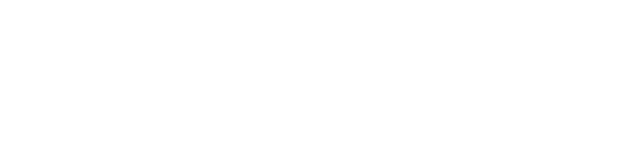
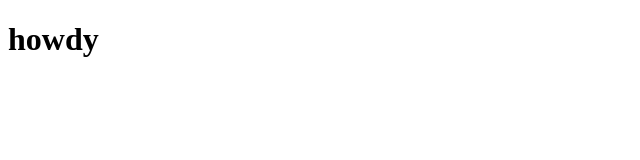
Before and after one commit to celiacconnoisseur/celiacconnoisseur.github.io, a plain HTML site: page index.html in a window 1280 px wide. Shown: the whole page, without its empty margins (0-640 px from the left). Drawn offline with Linux system fonts and the light colour scheme.

Commit message:
Update index.html

```diff
--- a/index.html
+++ b/index.html
@@ -7,6 +7,6 @@
     <title>Document</title>
 </head>
 <body>
-
+    <h1>howdy</h1>
 </body>
 </html>
```
